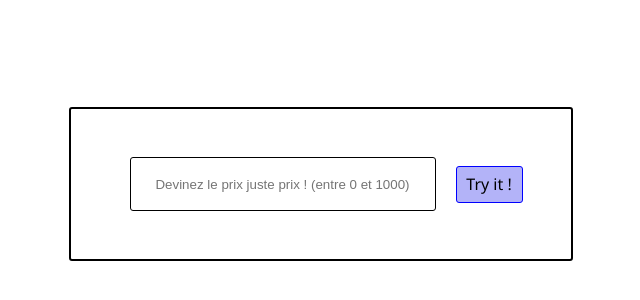
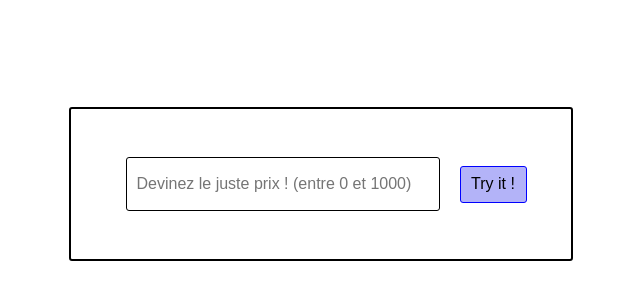
Before and after one commit to Trixkiddo/random_number_game, a plain HTML site: page index.html in a window 1280 px wide. Shown: the part 74-374 px from the top of the page, 319-959 px from the left. Drawn offline with Linux system fonts and the light colour scheme.

Commit message:
front wip

```diff
--- a/index.html
+++ b/index.html
@@ -11,7 +11,7 @@
   <div class="container">
     <div id="game-frame">
       <div id="questions">
-        <input class="question" type="text" placeholder="Devinez le prix juste prix ! (entre 0 et 1000)">
+        <input class="question" type="text" placeholder="Devinez le juste prix ! (entre 0 et 1000)">
         <div class="button">
           <p class="try">Try it !</p>
         </div>
--- a/style.css
+++ b/style.css
@@ -28,8 +28,11 @@
   border-radius: 3px;
   margin: 10px;
   cursor: text;
-  text-align: center;
+  text-align: left;
+  padding-left: 10px;
+  font-size: medium;
 }
+
 
 .button {
   display: flex;
@@ -46,6 +49,6 @@
   width: 65px;
   align-self: center;
   justify-content: center;
-  font-family: 'Segoe UI', Tahoma, Geneva, Verdana, sans-serif;
+  font-family: Arial, Helvetica, sans-serif;
   cursor: pointer;
 }
```
